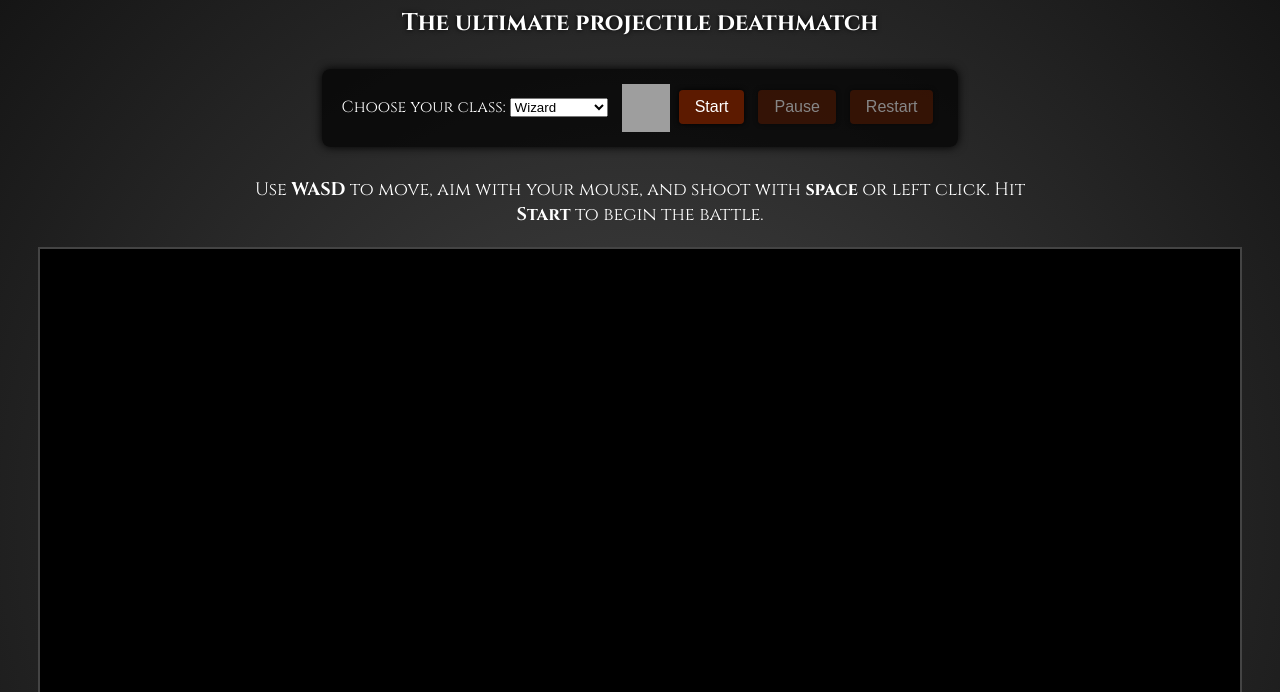
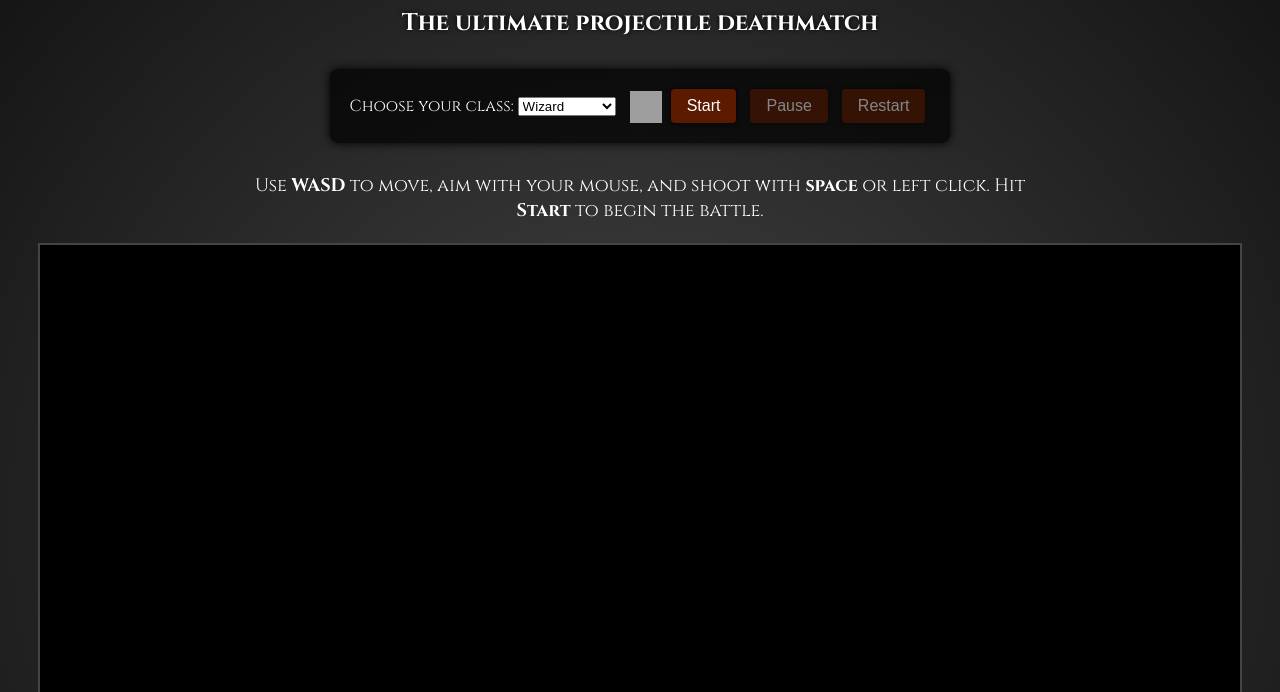
Before and after one commit to BenGothard/smak, a plain HTML site: page index.html in a window 1280 px wide. Shown: the part 108-800 px from the top of the page. Drawn offline with Linux system fonts and the light colour scheme; grey boxes are pictures that could not be loaded.

Commit message:
Reduce class preview size

```diff
--- a/style.css
+++ b/style.css
@@ -35,8 +35,8 @@ body {
 }
 
 #classPreview {
-  width: 48px;
-  height: 48px;
+  width: 32px;
+  height: 32px;
   margin-left: 10px;
   vertical-align: middle;
 }
```
